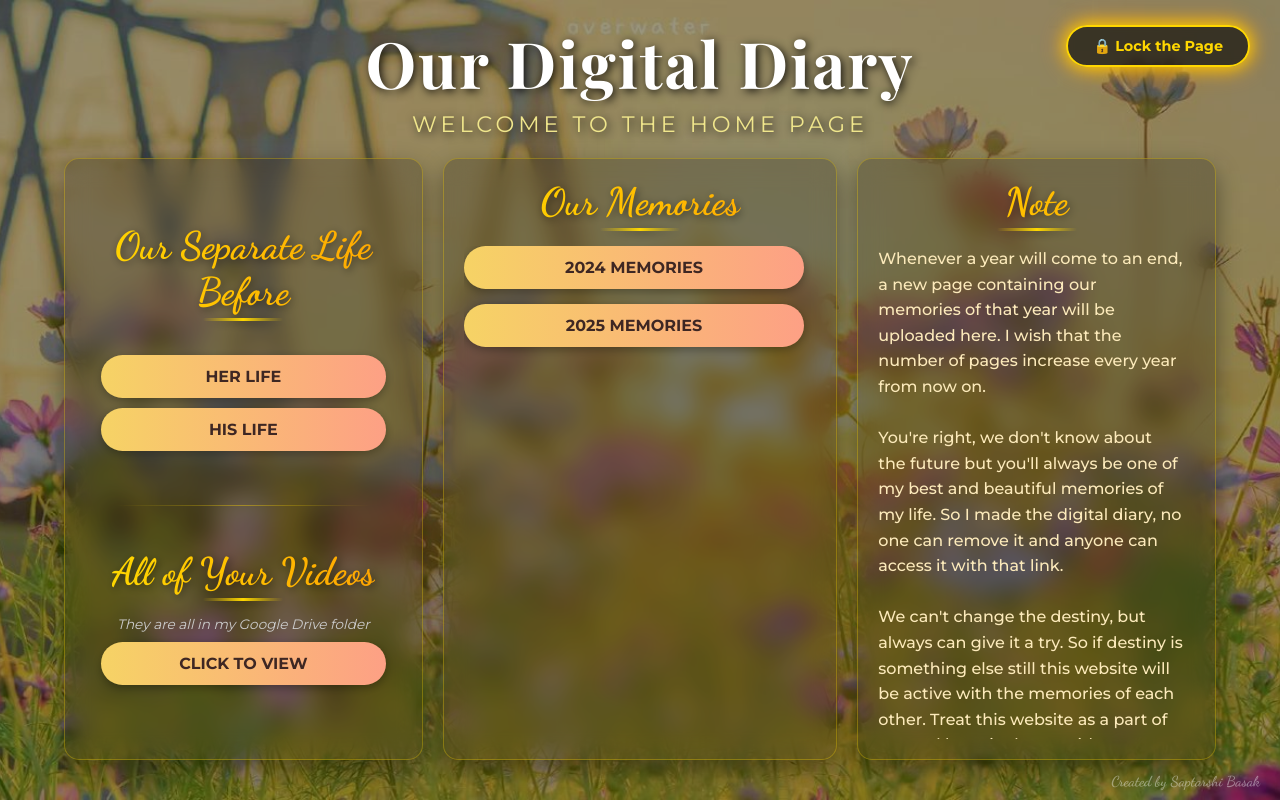
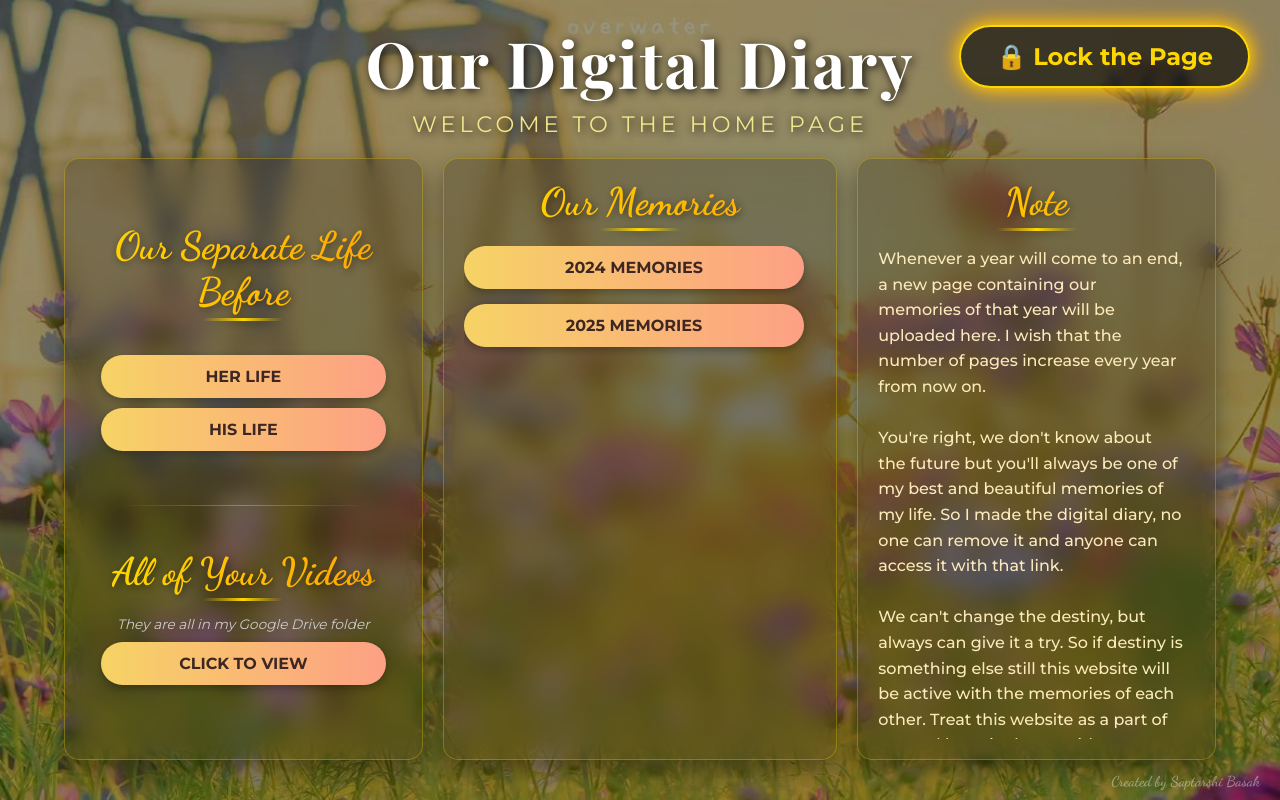
Before and after one commit to SBASAK-18/It-s-Just-Us, a plain HTML site: page home.html in a window 1280 px wide. Drawn offline with nearby package versions, Linux system fonts and the light colour scheme.

Commit message:
Update home.html

```diff
--- a/home.html
+++ b/home.html
@@ -171,11 +171,11 @@
             position: fixed;
             top: 25px;
             right: 30px;
-            padding: 10px 25px;
+            padding: 15px 35px;
             text-decoration: none;
             font-family: 'Montserrat', sans-serif;
             font-weight: bold;
-            font-size: 0.9rem;
+            font-size: 1.5rem;
             color: #FFD700; /* Gold Text */
             border: 2px solid #FFD700;
             border-radius: 50px;
```
